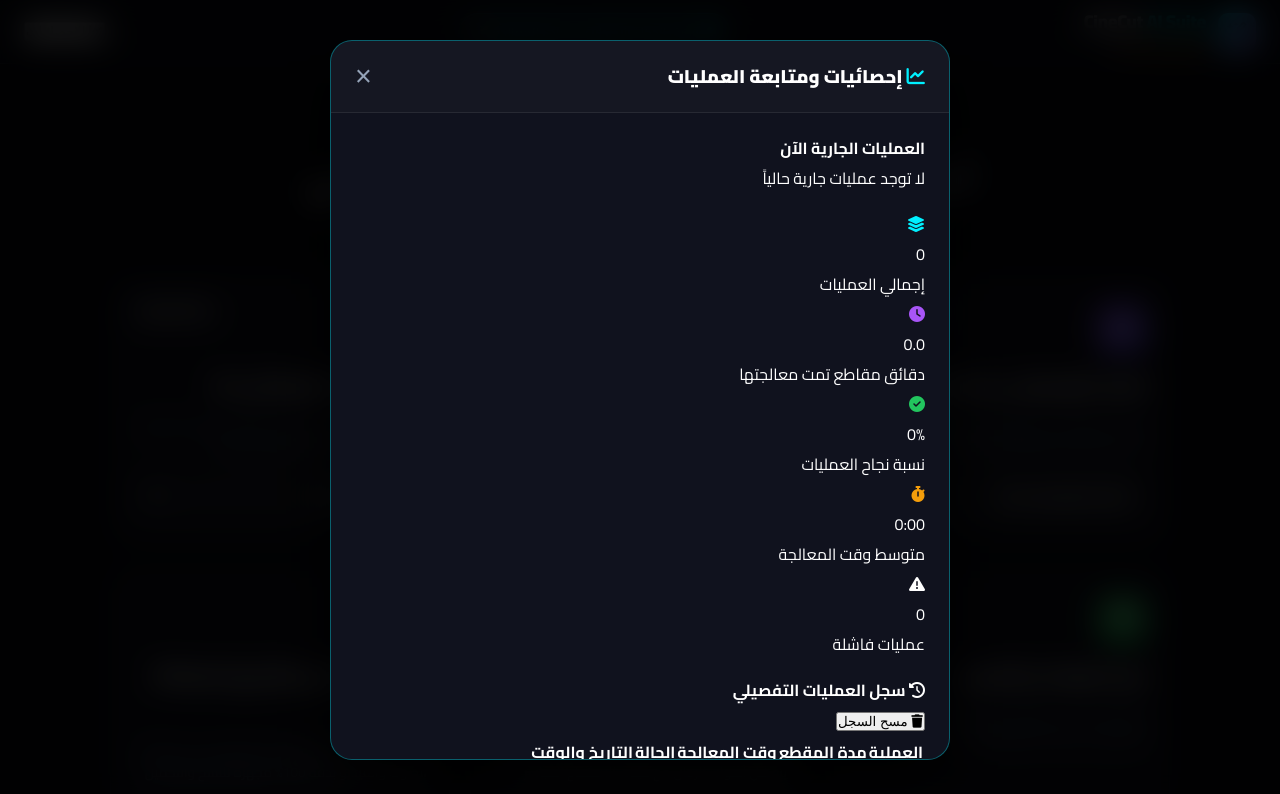
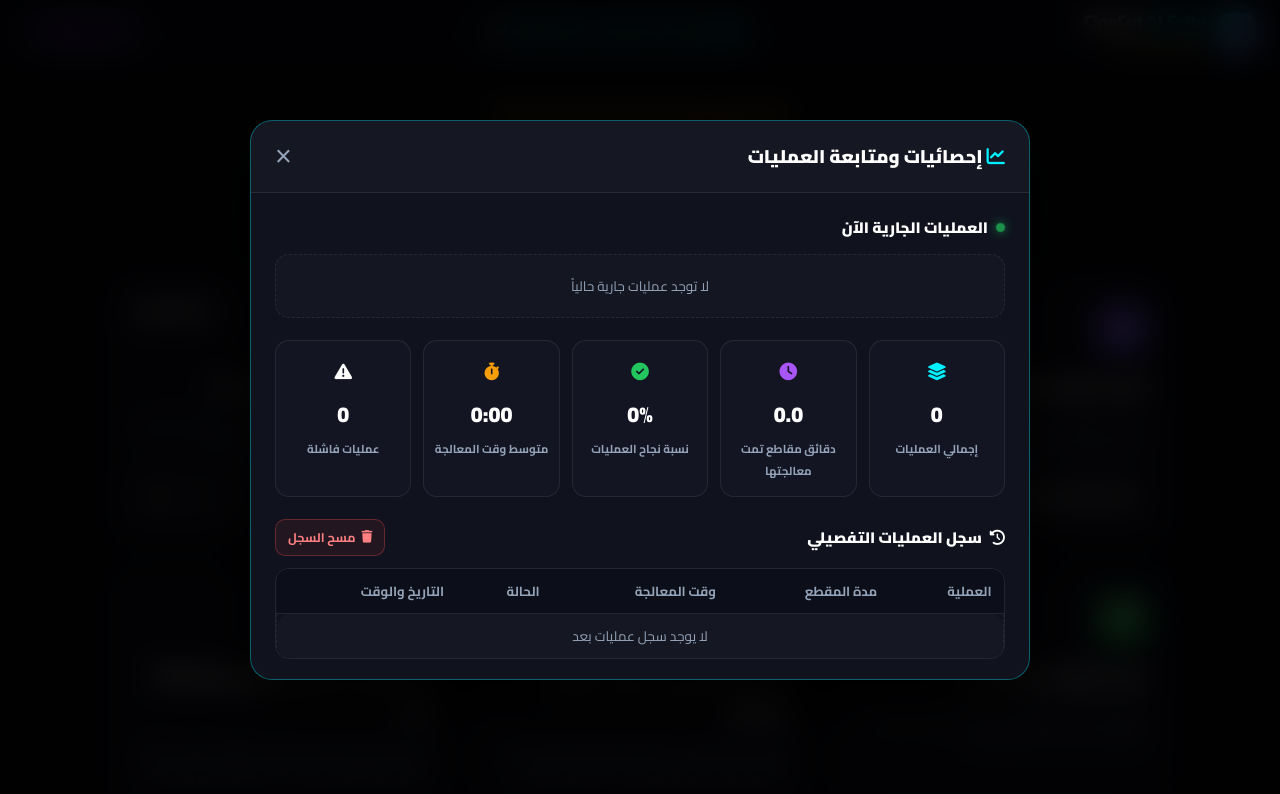
Before and after one commit to 11Sadop/cinecut-ai-backend, a website: page index.html in a window 1280 px wide. Both pictures are taken after a click on the button "الإحصائيات". Shown: the top 794 px of the page. Drawn offline with Linux system fonts and the light colour scheme; a web font is replaced by a local one.

Commit message:
Update styles.css

```diff
--- a/styles.css
+++ b/styles.css
@@ -732,6 +732,179 @@ body {
   100% { width: 100%; }
 }
 
+/* ═════════════════════════════════════════════════════════════
+   OPERATIONS STATS / LIVE DASHBOARD
+   ═════════════════════════════════════════════════════════════ */
+.stats-header-btn {
+  display: flex;
+  align-items: center;
+  gap: 8px;
+  background: rgba(168, 85, 247, 0.1);
+  border: 1px solid rgba(168, 85, 247, 0.35);
+  color: var(--purple);
+  padding: 8px 16px;
+  border-radius: 20px;
+  font-family: 'Cairo', sans-serif;
+  font-weight: 700;
+  font-size: 0.85rem;
+  cursor: pointer;
+  transition: all 0.2s ease;
+}
+.stats-header-btn:hover {
+  background: rgba(168, 85, 247, 0.2);
+  box-shadow: 0 0 14px rgba(168, 85, 247, 0.35);
+}
+
+.stats-panel { max-width: 780px; }
+
+.stats-panel-body { gap: 22px; }
+
+.stats-section-title {
+  display: flex;
+  align-items: center;
+  gap: 8px;
+  font-size: 0.95rem;
+  font-weight: 800;
+  color: var(--text-main);
+  margin-bottom: 12px;
+}
+
+.stats-section-title-row {
+  display: flex;
+  align-items: center;
+  justify-content: space-between;
+  margin-bottom: 12px;
+}
+.stats-section-title-row .stats-section-title { margin-bottom: 0; }
+
+.stats-pulse-dot {
+  width: 9px;
+  height: 9px;
+  background: var(--green);
+  border-radius: 50%;
+  box-shadow: 0 0 10px var(--green);
+  animation: pulseAnim 1.5s infinite;
+  flex-shrink: 0;
+}
+
+.stats-running-list {
+  display: flex;
+  flex-direction: column;
+  gap: 8px;
+}
+
+.stats-running-item {
+  display: flex;
+  align-items: center;
+  gap: 12px;
+  background: rgba(34, 197, 94, 0.08);
+  border: 1px solid rgba(34, 197, 94, 0.3);
+  border-radius: var(--radius-md);
+  padding: 12px 16px;
+}
+
+.stats-running-info { display: flex; flex-direction: column; gap: 2px; }
+.stats-running-label { font-weight: 700; font-size: 0.9rem; }
+.stats-running-sub { font-size: 0.78rem; color: var(--text-muted); }
+
+.stats-empty-msg {
+  color: var(--text-muted);
+  font-size: 0.85rem;
+  text-align: center;
+  padding: 18px 10px;
+  background: rgba(255, 255, 255, 0.02);
+  border: 1px dashed var(--border-color);
+  border-radius: var(--radius-md);
+}
+
+.stats-cards-grid {
+  display: grid;
+  grid-template-columns: repeat(auto-fit, minmax(120px, 1fr));
+  gap: 12px;
+}
+
+.stats-card {
+  background: var(--bg-card);
+  border: 1px solid var(--border-color);
+  border-radius: var(--radius-md);
+  padding: 14px 10px;
+  text-align: center;
+  display: flex;
+  flex-direction: column;
+  align-items: center;
+  gap: 4px;
+}
+.stats-card-icon { font-size: 1.1rem; margin-bottom: 2px; }
+.stats-card-value { font-size: 1.35rem; font-weight: 800; }
+.stats-card-label { font-size: 0.72rem; color: var(--text-muted); font-weight: 600; }
+
+.stats-clear-btn {
+  display: flex;
+  align-items: center;
+  gap: 6px;
+  background: rgba(255, 77, 77, 0.08);
+  border: 1px solid rgba(255, 77, 77, 0.3);
+  color: #ff8080;
+  padding: 6px 12px;
+  border-radius: 10px;
+  font-family: 'Cairo', sans-serif;
+  font-size: 0.78rem;
+  font-weight: 700;
+  cursor: pointer;
+  transition: all 0.2s ease;
+}
+.stats-clear-btn:hover { background: rgba(255, 77, 77, 0.18); }
+
+.stats-table-wrap {
+  max-height: 320px;
+  overflow-y: auto;
+  border: 1px solid var(--border-color);
+  border-radius: var(--radius-md);
+}
+
+.stats-table {
+  width: 100%;
+  border-collapse: collapse;
+  font-size: 0.82rem;
+}
+
+.stats-table thead th {
+  position: sticky;
+  top: 0;
+  background: rgba(13, 15, 25, 0.97);
+  color: var(--text-muted);
+  font-weight: 700;
+  text-align: right;
+  padding: 10px 12px;
+  border-bottom: 1px solid var(--border-color);
+  white-space: nowrap;
+}
+
+.stats-table tbody td {
+  padding: 9px 12px;
+  border-bottom: 1px solid rgba(255, 255, 255, 0.04);
+  white-space: nowrap;
+}
+
+.stats-table tbody tr:last-child td { border-bottom: none; }
+.stats-table tbody tr:hover { background: rgba(255, 255, 255, 0.03); }
+
+.stats-badge {
+  display: inline-block;
+  padding: 3px 10px;
+  border-radius: 12px;
+  font-size: 0.75rem;
+  font-weight: 700;
+}
+.stats-badge-ok   { background: rgba(34, 197, 94, 0.15); color: var(--green); }
+.stats-badge-fail { background: rgba(255, 77, 77, 0.15); color: #ff8080; cursor: help; }
+
+@media (max-width: 640px) {
+  .stats-header-btn span { display: none; }
+  .stats-cards-grid { grid-template-columns: repeat(2, 1fr); }
+}
+
+
 /* ── TIKTOK / REELS WORD POP ── */
 .caption-tiktok-word {
   display: inline-block;
```
